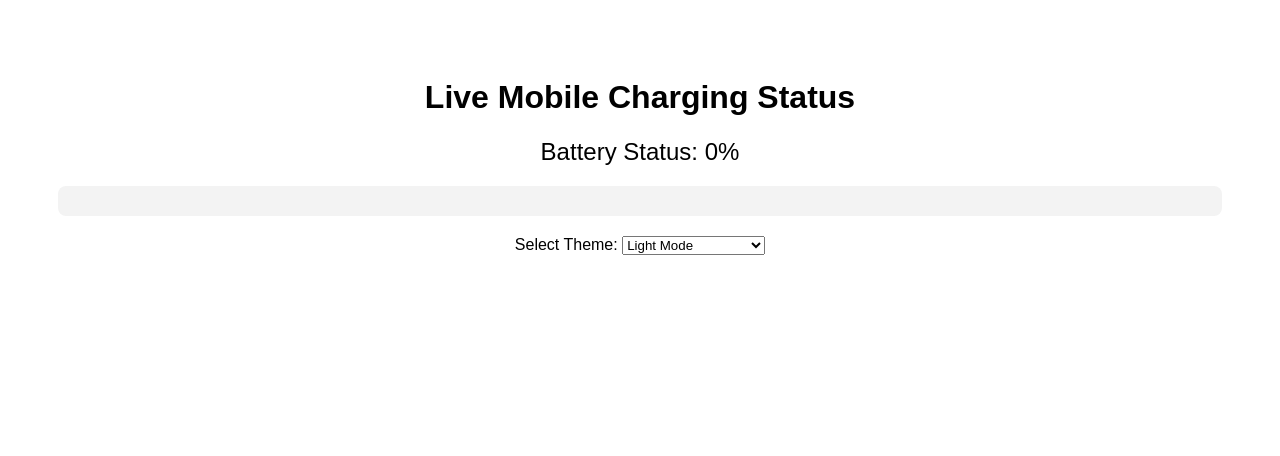
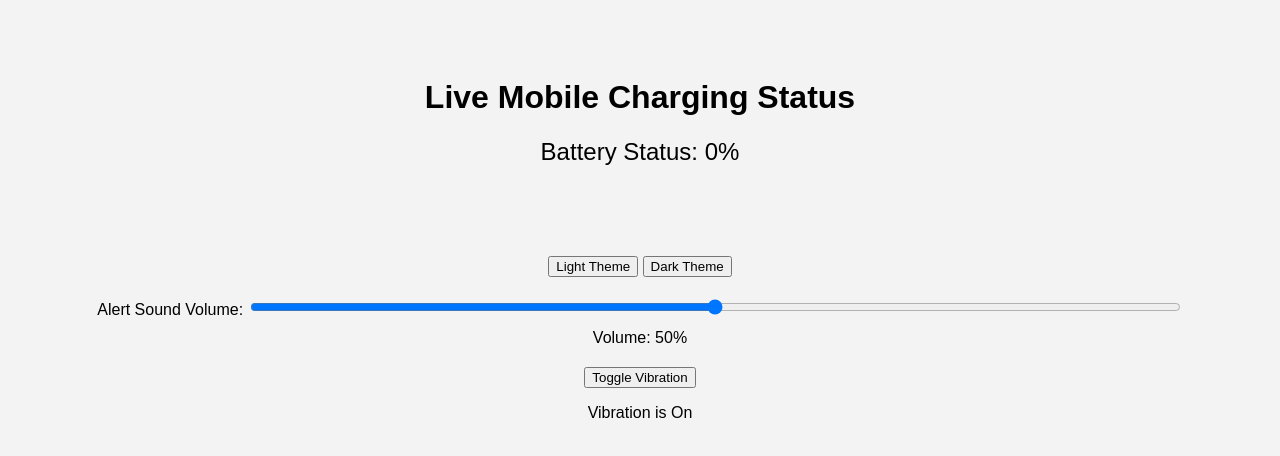
Before and after one commit to hellohacker143/livetext, a plain HTML site: page Index.html in a window 1280 px wide. Drawn offline with Linux system fonts and the light colour scheme.

Commit message:
Update Index.html

```diff
--- a/Index.html
+++ b/Index.html
@@ -9,7 +9,8 @@
             font-family: Arial, sans-serif;
             text-align: center;
             padding: 50px;
-            transition: background 0.5s, color 0.5s;
+            background-color: #f3f3f3;
+            transition: background-color 0.5s ease;
         }
         #chargingStatus {
             font-size: 24px;
@@ -41,24 +42,18 @@
             max-height: 150px;
             overflow-y: scroll;
         }
-        /* Light Theme */
-        .light-theme {
-            background-color: #ffffff;
-            color: #000000;
+        #themeSelector, #soundControl, #vibrationControl {
+            margin-top: 20px;
         }
-        /* Dark Theme */
-        .dark-theme {
-            background-color: #2e2e2e;
-            color: #ffffff;
+        #soundControl input {
+            width: 80%;
         }
-        /* Custom Background */
-        .custom-background {
-            background-size: cover;
-            background-position: center;
+        #volumeLevel {
+            margin-top: 10px;
         }
     </style>
 </head>
-<body class="light-theme">
+<body>
     <h1>Live Mobile Charging Status</h1>
     <div id="chargingStatus">Battery Status: 0%</div>
     <div id="chargingProgress">
@@ -70,24 +65,26 @@
     <div id="batteryEfficiency"></div>
     <div id="chargingHistory"></div>
 
-    <!-- Theme Selection Dropdown -->
-    <div>
-        <label for="themeSelect">Select Theme: </label>
-        <select id="themeSelect" onchange="changeTheme()">
-            <option value="light">Light Mode</option>
-            <option value="dark">Dark Mode</option>
-            <option value="custom">Custom Background</option>
-        </select>
+    <div id="themeSelector">
+        <button onclick="changeTheme('light')">Light Theme</button>
+        <button onclick="changeTheme('dark')">Dark Theme</button>
     </div>
 
-    <!-- Custom Background URL Input -->
-    <div id="customBackgroundInput" style="display: none;">
-        <label for="bgUrl">Enter Background Image URL: </label>
-        <input type="text" id="bgUrl" placeholder="Enter URL for background image" oninput="applyCustomBackground()" />
+    <div id="soundControl">
+        <label for="volume">Alert Sound Volume: </label>
+        <input type="range" id="volume" min="0" max="1" step="0.1" value="0.5" onchange="updateVolume()">
+        <div id="volumeLevel">Volume: 50%</div>
+    </div>
+
+    <div id="vibrationControl">
+        <button onclick="toggleVibration()">Toggle Vibration</button>
+        <p id="vibrationStatus">Vibration is On</p>
     </div>
 
     <script>
         let chargingHistory = [];
+        let soundVolume = 0.5;  // Default sound volume (range: 0 to 1)
+        let vibrationEnabled = true; // Default vibration is enabled
 
         // Function to update live charging status
         function updateBatteryStatus(battery) {
@@ -144,7 +141,7 @@
 
             // Trigger alert and vibration when battery reaches 100%
             if (percentage === 100) {
-                if ("vibrate" in navigator) {
+                if (vibrationEnabled && "vibrate" in navigator) {
                     navigator.vibrate(500); // Vibrate for 500 milliseconds
                 }
                 playAudioAlert(); // Play audio alert
@@ -160,9 +157,10 @@
             logChargingHistory(battery);
         }
 
-        // Function to play audio alert
+        // Function to play audio alert with adjustable volume
         function playAudioAlert() {
             let audio = new Audio('https://www.soundjay.com/button/beep-07.wav'); // Example beep sound
+            audio.volume = soundVolume;  // Set the volume based on the slider
             audio.play();
         }
 
@@ -178,6 +176,30 @@
         function updateChargingHistory() {
             const chargingHistoryElement = document.getElementById('chargingHistory');
             chargingHistoryElement.innerHTML = chargingHistory.join('<br>');
+        }
+
+        // Function to change background theme
+        function changeTheme(theme) {
+            if (theme === 'dark') {
+                document.body.style.backgroundColor = '#333';
+                document.body.style.color = '#fff';
+            } else {
+                document.body.style.backgroundColor = '#f3f3f3';
+                document.body.style.color = '#000';
+            }
+        }
+
+        // Function to update sound volume
+        function updateVolume() {
+            soundVolume = document.getElementById('volume').value;
+            document.getElementById('volumeLevel').innerText = `Volume: ${Math.floor(soundVolume * 100)}%`;
+        }
+
+        // Function to toggle vibration
+        function toggleVibration() {
+            vibrationEnabled = !vibrationEnabled;
+            const vibrationStatus = document.getElementById('vibrationStatus');
+            vibrationStatus.innerText = vibrationEnabled ? "Vibration is On" : "Vibration is Off";
         }
 
         // Fetch battery status
@@ -200,32 +222,6 @@
             }
         }
 
-        // Function to change themes
-        function changeTheme() {
-            const themeSelect = document.getElementById("themeSelect").value;
-            const body = document.body;
-
-            // Reset theme and background styles
-            body.classList.remove("light-theme", "dark-theme", "custom-background");
-            body.style.backgroundImage = "";
-
-            // Apply selected theme
-            if (themeSelect === "light") {
-                body.classList.add("light-theme");
-            } else if (themeSelect === "dark") {
-                body.classList.add("dark-theme");
-            } else {
-                body.classList.add("custom-background");
-                document.getElementById("customBackgroundInput").style.display = "block"; // Show custom background input
-            }
-        }
-
-        // Apply custom background
-        function applyCustomBackground() {
-            const bgUrl = document.getElementById("bgUrl").value;
-            document.body.style.backgroundImage = `url('${bgUrl}')`;
-        }
-
         // Call the function to get battery status
         getBatteryStatus();
     </script>
```
